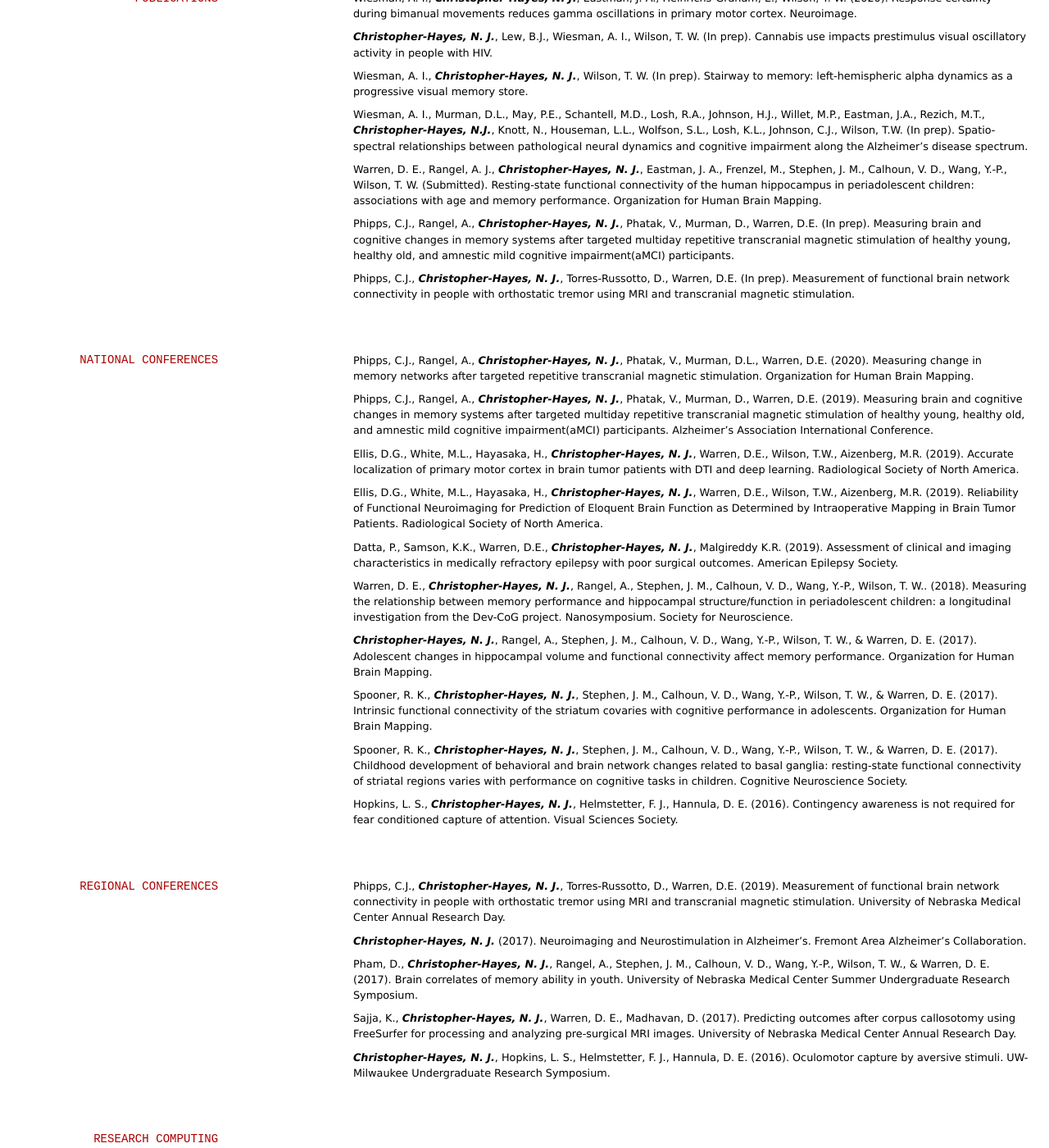
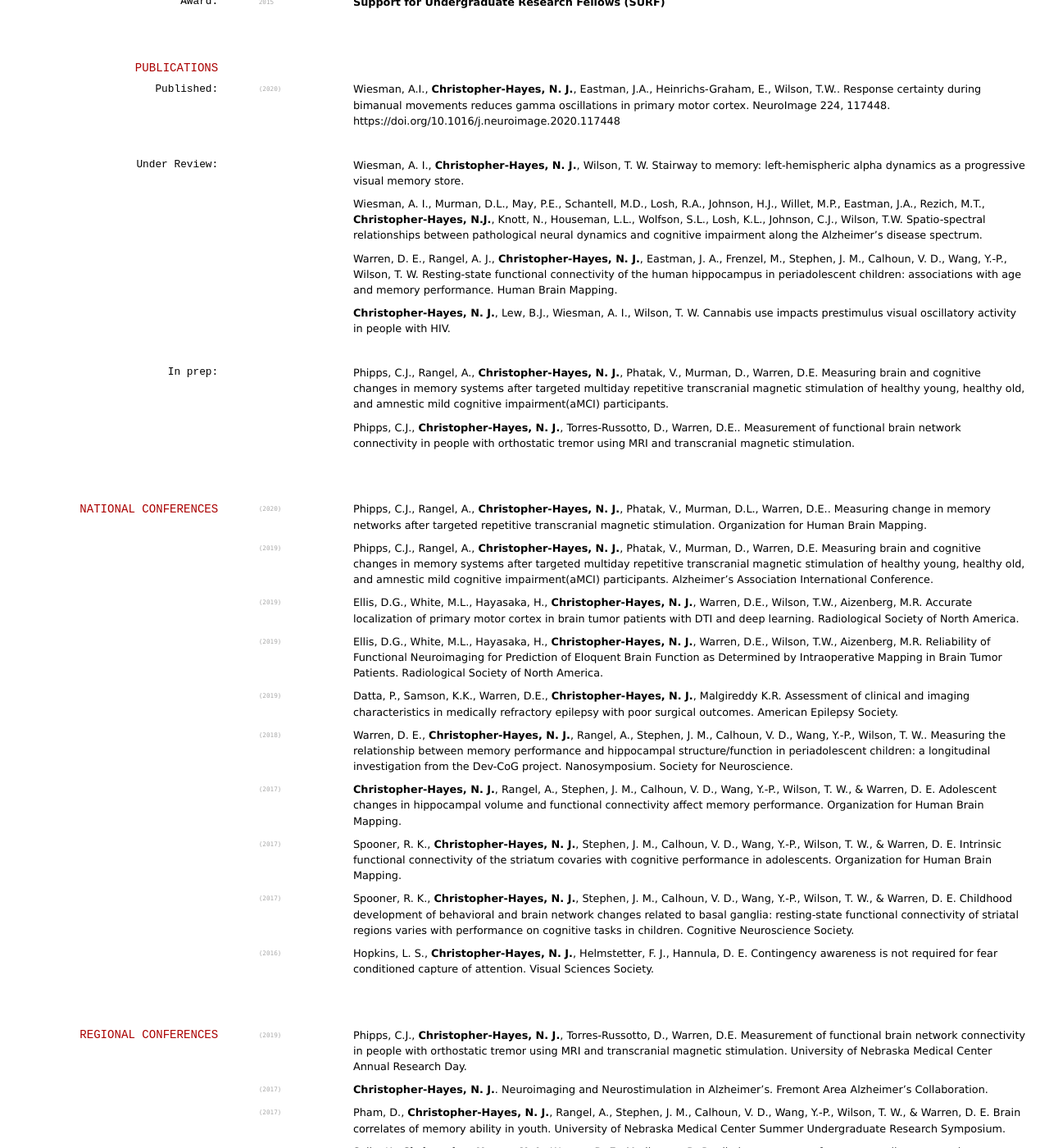
Before and after one commit to nichrishayes/cv, a Jekyll site: the page built from index.md, in a window 1280 px wide and 1400 px high, scrolled down 1724 px. Shown: the whole window at 82% size. Built offline with Jekyll 4.4.1, drawn with Linux system fonts in a browser that asks for light colours; some of the changed text lies outside the part shown.

Commit message:
implemented edits per TWW review

```diff
--- a/index.md
+++ b/index.md
@@ -10,7 +10,7 @@ MEG Research Associate
 <div id="webaddress">
 nichrishayes | at | gmail | dot | com
 <br>
-<!-- <a href="https://nichrishayes.github.io/">Personal website</a> -->
+<!--<a href="https://nichrishayes.github.io/">Personal website</a>-->
 </div>
 
 
@@ -34,12 +34,12 @@ Child Psychology, Psychological Statistics; Research Methods; Neuropsychology; A
 ## PROFESSIONAL RESEARCH EXPERIENCE
 __University of Nebraska Medical Center, Department of Neurological Sciences__
 ### Lab:
-__Digital Imaging and Cognitive Neuroscience (DICoN) Lab__
+__DICoN Lab__
 ### Principal Investigator:
 __Dr. Tony W. Wilson__
 ### Position:
 __MEG Research Associate__
-`2019 - Present`
+`2019 - ____`
 ### Description:
 Processing and analysis of Magnetic Resonance Imaging (MRI), Magnetoencephalography (MEG), Positron Emission Tomography (PET), Arterial Spin Labelling (ASL), and Electromyography (EMG) data; present and lead discussion in weekly lab meetings; develop research studies and cognitive tasks; prepare material for inclusion in scholarly conference presentations and publications; computer and data management; lab wiki development and maintenance; processing pipeline and toolbox development; lab website response form development and database management.
 
@@ -55,20 +55,28 @@ __Dr. David E. Warren__
 ### Position:
 __Clinical Research Associate, Omaha, NE__
 `2016 - 2019`
+
+<br>
+<br>
 ### Description:
 Participant scheduling; participant data collection using Magnetic Resonance Imaging (MRI), Magnetoencephalography (MEG), Neurostimulation, and eye-tracking; data analysis; present and lead discussion in weekly lab meetings; develop, plan, and implement research studies; prepare material for inclusion in scholarly conference presentations and publications; participant-related data entry; computer and data management.
 
+<br>
+<br>
 <br>
 <br>
 
 __University of Wisconsin-Milwaukee, Department of Psychology-Neuroscience__
 ### Lab:
 __MINDfull of Memory Lab__
+
 ### Principal Investigator:
 __Dr. Deborah E. Hannula__
+
 ### Position:
 __Research Assistant__
 `2016 - 2019`
+
 ### Description:
 Participant scheduling; participant data collection using computerized tasks and eye-tracking Software (Eye-Trac 6 & Eyelink 1000); data analysis; present and lead discussion in weekly lab meetings.
 
@@ -77,71 +85,99 @@ Participant scheduling; participant data collection using computerized tasks and
 
 ## FUNDING
 ### Award:
-`Summer 2015`
+`2015`
 __Support for Undergraduate Research Fellows (SURF)__
 
 
+## PUBLICATIONS
+### Published:
+
+`(2020)`
+Wiesman, A.I., __Christopher-Hayes, N. J.__, Eastman, J.A., Heinrichs-Graham, E., Wilson, T.W.. Response certainty during bimanual movements reduces gamma oscillations in primary motor cortex. NeuroImage 224, 117448. https://doi.org/10.1016/j.neuroimage.2020.117448
 
 
-## PUBLICATIONS
+### Under Review:
 
-Wiesman, A. I., *Christopher-Hayes, N. J.*, Eastman, J. A., Heinrichs-Graham, E., Wilson, T. W. (2020). Response certainty during bimanual movements reduces gamma oscillations in primary motor cortex. Neuroimage.
+Wiesman, A. I., __Christopher-Hayes, N. J.__, Wilson, T. W. Stairway to memory: left-hemispheric alpha dynamics as a progressive visual memory store.
 
-*Christopher-Hayes, N. J.*, Lew, B.J., Wiesman, A. I., Wilson, T. W. (In prep). Cannabis use impacts prestimulus visual oscillatory activity in people with HIV.
 
-Wiesman, A. I., *Christopher-Hayes, N. J.*, Wilson, T. W. (In prep). Stairway to memory: left-hemispheric alpha dynamics as a progressive visual memory store.
+Wiesman, A. I., Murman, D.L., May, P.E., Schantell, M.D., Losh, R.A., Johnson, H.J., Willet, M.P., Eastman, J.A., Rezich, M.T., __Christopher-Hayes, N.J.__, Knott, N., Houseman, L.L., Wolfson, S.L., Losh, K.L., Johnson, C.J., Wilson, T.W. Spatio-spectral relationships between pathological neural dynamics and cognitive impairment along the Alzheimer's disease spectrum.
 
-Wiesman, A. I., Murman, D.L., May, P.E., Schantell, M.D., Losh, R.A., Johnson, H.J., Willet, M.P., Eastman, J.A., Rezich, M.T., *Christopher-Hayes, N.J.*, Knott, N., Houseman, L.L., Wolfson, S.L., Losh, K.L., Johnson, C.J., Wilson, T.W. (In prep). Spatio-spectral relationships between pathological neural dynamics and cognitive impairment along the Alzheimer's disease spectrum.
 
-Warren, D. E., Rangel, A. J., *Christopher-Hayes, N. J.*, Eastman, J. A., Frenzel, M., Stephen, J. M., Calhoun, V. D., Wang, Y.-P., Wilson, T. W. (Submitted). Resting-state functional connectivity of the human hippocampus in periadolescent children: associations with age and memory performance. Organization for Human Brain Mapping.
+Warren, D. E., Rangel, A. J., __Christopher-Hayes, N. J.__, Eastman, J. A., Frenzel, M., Stephen, J. M., Calhoun, V. D., Wang, Y.-P., Wilson, T. W. Resting-state functional connectivity of the human hippocampus in periadolescent children: associations with age and memory performance. Human Brain Mapping.
 
-Phipps, C.J., Rangel, A., *Christopher-Hayes, N. J.*, Phatak, V., Murman, D., Warren, D.E. (In prep). Measuring brain and cognitive changes in memory systems after targeted multiday repetitive transcranial magnetic stimulation of healthy young, healthy old, and amnestic mild cognitive impairment(aMCI) participants.
 
-Phipps, C.J., *Christopher-Hayes, N. J.*, Torres-Russotto, D., Warren, D.E. (In prep). Measurement of functional brain network connectivity in people with orthostatic tremor using MRI and transcranial magnetic stimulation.
+__Christopher-Hayes, N. J.__, Lew, B.J., Wiesman, A. I., Wilson, T. W. Cannabis use impacts prestimulus visual oscillatory activity in people with HIV.
+
+
+### In prep:
+
+Phipps, C.J., Rangel, A., __Christopher-Hayes, N. J.__, Phatak, V., Murman, D., Warren, D.E. Measuring brain and cognitive changes in memory systems after targeted multiday repetitive transcranial magnetic stimulation of healthy young, healthy old, and amnestic mild cognitive impairment(aMCI) participants.
+
+
+Phipps, C.J., __Christopher-Hayes, N. J.__, Torres-Russotto, D., Warren, D.E.. Measurement of functional brain network connectivity in people with orthostatic tremor using MRI and transcranial magnetic stimulation.
 
 
 
 ## NATIONAL CONFERENCES
+`(2020)`
+Phipps, C.J., Rangel, A., __Christopher-Hayes, N. J.__, Phatak, V., Murman, D.L., Warren, D.E.. Measuring change in memory networks after targeted repetitive transcranial magnetic stimulation. Organization for Human Brain Mapping.
 
-Phipps, C.J., Rangel, A., *Christopher-Hayes, N. J.*, Phatak, V., Murman, D.L., Warren, D.E. (2020). Measuring change in memory networks after targeted repetitive transcranial magnetic stimulation. Organization for Human Brain Mapping.
 
-Phipps, C.J., Rangel, A., *Christopher-Hayes, N. J.*, Phatak, V., Murman, D., Warren, D.E. (2019). Measuring brain and cognitive changes in memory systems after targeted multiday repetitive transcranial magnetic stimulation of healthy young, healthy old, and amnestic mild cognitive impairment(aMCI) participants. Alzheimer’s Association International Conference.
+`(2019)`Phipps, C.J., Rangel, A., __Christopher-Hayes, N. J.__, Phatak, V., Murman, D., Warren, D.E. Measuring brain and cognitive changes in memory systems after targeted multiday repetitive transcranial magnetic stimulation of healthy young, healthy old, and amnestic mild cognitive impairment(aMCI) participants. Alzheimer’s Association International Conference.
 
-Ellis, D.G., White, M.L., Hayasaka, H., *Christopher-Hayes, N. J.*, Warren, D.E., Wilson, T.W., Aizenberg, M.R. (2019). Accurate localization of primary motor cortex in brain tumor patients with DTI and deep learning. Radiological Society of North America.
+`(2019)`
+Ellis, D.G., White, M.L., Hayasaka, H., __Christopher-Hayes, N. J.__, Warren, D.E., Wilson, T.W., Aizenberg, M.R. Accurate localization of primary motor cortex in brain tumor patients with DTI and deep learning. Radiological Society of North America.
 
-Ellis, D.G., White, M.L., Hayasaka, H., *Christopher-Hayes, N. J.*, Warren, D.E., Wilson, T.W., Aizenberg, M.R. (2019). Reliability of Functional Neuroimaging for Prediction of Eloquent Brain Function as Determined by Intraoperative Mapping in Brain Tumor Patients. Radiological Society of North America.
+`(2019)`
+Ellis, D.G., White, M.L., Hayasaka, H., __Christopher-Hayes, N. J.__, Warren, D.E., Wilson, T.W., Aizenberg, M.R. Reliability of Functional Neuroimaging for Prediction of Eloquent Brain Function as Determined by Intraoperative Mapping in Brain Tumor Patients. Radiological Society of North America.
 
-Datta, P.,  Samson, K.K., Warren, D.E., *Christopher-Hayes, N. J.*,  Malgireddy K.R. (2019). Assessment of clinical and imaging characteristics in medically refractory epilepsy with poor surgical outcomes. American Epilepsy Society.
+`(2019)`
+Datta, P.,  Samson, K.K., Warren, D.E., __Christopher-Hayes, N. J.__,  Malgireddy K.R. Assessment of clinical and imaging characteristics in medically refractory epilepsy with poor surgical outcomes. American Epilepsy Society.
 
-Warren, D. E., *Christopher-Hayes, N. J.*, Rangel, A., Stephen, J. M., Calhoun, V. D., Wang, Y.-P., Wilson, T. W.. (2018). Measuring the relationship between memory performance and hippocampal structure/function in periadolescent children: a longitudinal investigation from the Dev-CoG project. Nanosymposium. Society for Neuroscience.
+`(2018)`
+Warren, D. E., __Christopher-Hayes, N. J.__, Rangel, A., Stephen, J. M., Calhoun, V. D., Wang, Y.-P., Wilson, T. W.. Measuring the relationship between memory performance and hippocampal structure/function in periadolescent children: a longitudinal investigation from the Dev-CoG project. Nanosymposium. Society for Neuroscience.
 
-*Christopher-Hayes, N. J.*, Rangel, A., Stephen, J. M., Calhoun, V. D., Wang, Y.-P., Wilson, T. W., & Warren, D. E. (2017). Adolescent changes in hippocampal volume and functional connectivity affect memory performance. Organization for Human Brain Mapping.
+`(2017)`
+__Christopher-Hayes, N. J.__, Rangel, A., Stephen, J. M., Calhoun, V. D., Wang, Y.-P., Wilson, T. W., & Warren, D. E. Adolescent changes in hippocampal volume and functional connectivity affect memory performance. Organization for Human Brain Mapping.
 
-Spooner, R. K., *Christopher-Hayes, N. J.*, Stephen, J. M., Calhoun, V. D., Wang, Y.-P., Wilson, T. W., & Warren, D. E. (2017). Intrinsic functional connectivity of the striatum covaries with cognitive performance in adolescents. Organization for Human Brain Mapping.
+`(2017)`
+Spooner, R. K., __Christopher-Hayes, N. J.__, Stephen, J. M., Calhoun, V. D., Wang, Y.-P., Wilson, T. W., & Warren, D. E. Intrinsic functional connectivity of the striatum covaries with cognitive performance in adolescents. Organization for Human Brain Mapping.
 
-Spooner, R. K., *Christopher-Hayes, N. J.*, Stephen, J. M., Calhoun, V. D., Wang, Y.-P., Wilson, T. W., & Warren, D. E. (2017). Childhood development of behavioral and brain network changes related
-to basal ganglia: resting-state functional connectivity of striatal regions varies with performance on
+`(2017)`
+Spooner, R. K., __Christopher-Hayes, N. J.__, Stephen, J. M., Calhoun, V. D., Wang, Y.-P., Wilson, T. W., & Warren, D. E. Childhood development of behavioral and brain network changes related to basal ganglia: resting-state functional connectivity of striatal regions varies with performance on
 cognitive tasks in children. Cognitive Neuroscience Society.
 
-Hopkins, L. S., *Christopher-Hayes, N. J.*, Helmstetter, F. J., Hannula, D. E. (2016). Contingency awareness is not required for fear conditioned capture of attention. Visual Sciences Society.
+`(2016)`
+Hopkins, L. S., __Christopher-Hayes, N. J.__, Helmstetter, F. J., Hannula, D. E. Contingency awareness is not required for fear conditioned capture of attention. Visual Sciences Society.
+
 
 
 
 ## REGIONAL CONFERENCES
 
-Phipps, C.J., *Christopher-Hayes, N. J.*, Torres-Russotto, D., Warren, D.E. (2019). Measurement of functional brain network connectivity in people with orthostatic tremor using MRI and transcranial magnetic stimulation. University of Nebraska Medical Center Annual Research Day.
+`(2019)`
+Phipps, C.J., __Christopher-Hayes, N. J.__, Torres-Russotto, D., Warren, D.E. Measurement of functional brain network connectivity in people with orthostatic tremor using MRI and transcranial magnetic stimulation. University of Nebraska Medical Center Annual Research Day.
 
-*Christopher-Hayes, N. J.* (2017). Neuroimaging and Neurostimulation in Alzheimer’s. Fremont Area Alzheimer’s Collaboration.
+`(2017)`
+__Christopher-Hayes, N. J.__. Neuroimaging and Neurostimulation in Alzheimer’s. Fremont Area Alzheimer’s Collaboration.
 
-Pham, D., *Christopher-Hayes, N. J.*, Rangel, A., Stephen, J. M., Calhoun, V. D., Wang, Y.-P., Wilson, T. W., & Warren, D. E. (2017). Brain correlates of memory ability in youth. University of Nebraska Medical Center Summer Undergraduate Research Symposium.
+`(2017)`
+Pham, D., __Christopher-Hayes, N. J.__, Rangel, A., Stephen, J. M., Calhoun, V. D., Wang, Y.-P., Wilson, T. W., & Warren, D. E. Brain correlates of memory ability in youth. University of Nebraska Medical Center Summer Undergraduate Research Symposium.
 
-Sajja, K., *Christopher-Hayes, N. J.*, Warren, D. E., Madhavan, D. (2017). Predicting outcomes after corpus callosotomy using FreeSurfer for processing and analyzing pre-surgical MRI images. University of Nebraska Medical Center Annual Research Day.
+`(2017)`
+Sajja, K., __Christopher-Hayes, N. J.__, Warren, D. E., Madhavan, D. Predicting outcomes after corpus callosotomy using FreeSurfer for processing and analyzing pre-surgical MRI images. University of Nebraska Medical Center Annual Research Day.
 
-*Christopher-Hayes, N. J.*, Hopkins, L. S., Helmstetter, F. J., Hannula, D. E. (2016). Oculomotor capture by aversive stimuli. UW-Milwaukee Undergraduate Research Symposium.
+`(2016)`
+__Christopher-Hayes, N. J.__, Hopkins, L. S., Helmstetter, F. J., Hannula, D. E. Oculomotor capture by aversive stimuli. UW-Milwaukee Undergraduate Research Symposium.
 
 
 
-
+<br>
+<br>
+<br>
+<br>
+<br>
 ## RESEARCH COMPUTING
 
 ### Software:
@@ -181,12 +217,14 @@ __La Fleur Law Office, S.C., Milwaukee, WI__
 ### Position:
 __Firm Administrator__
 `2015 – 2016`
+
 ### Description:
 Lead account operator; lead point of contact for all customer account matters; develop long-lasting advisor relationships with clients.
 
 ### Position:
 __Law Clerk__
 `2012 – 2015`
+
 ### Description:
 General office management; legal document preparation; legal research; correspond with clients, courts, and attorneys.
 
@@ -197,22 +235,27 @@ __Men's Panther Soccer Club, University of Wisconsin-Milwaukee__
 ### Position:
 __President__
 `2015 – 2016`
+
 ### Description:
 Team Management; fundraising; treasury; council leader; marketing.
 
-
+<br>
+<br>
+<br>
+<br>
+<br>
 ## CERTIFICATIONS
 
 Transcranial Magnetic Stimulation (NBS System 5.1)
 `2017`
 
 MRI Safety
-`2014 – Present`
+`2014 – ____`
 
 Collaborative Institutional Training Initiative (CITI),
 IRB Biomedical and Social & Behavioral Combined
 Researchers Curriculum
-`2014 – Present`
+`2014 – ____`
 
 ## SCIENTIFIC COMMUNITY OUTREACH
 
@@ -241,8 +284,8 @@ Associate Professor, Department of Neurological Sciences
 University of Nebraska Medical Center
 988440 Nebraska Medical Center
 Omaha, NE 68198-8440
-Phone: 402-559-6444
-Email: twwilson@unmc.edu
+402-559-6444
+twwilson@unmc.edu
 
 *Dr. Deborah E. Hannula*
 Associate Professor, Associate Chair, Department of Psychology
@@ -266,16 +310,8 @@ Professor, Department of Neurological Sciences
 University of Nebraska Medical Center
 988440 Nebraska Medical Center
 Omaha, NE 68198-8440
-Phone:  402-559-6591
-Email: dlmurman@unmc.edu
-
-*Dr. David E. Warren*
-Assistant Professor, Department of Neurological Sciences
-University of Nebraska Medical Center
-988440 Nebraska Medical Center
-Omaha, NE 68198-8440
-Phone: (402) 559-5805
-Email: david.warren@unmc.edu
+(402) 559-6591
+dlmurman@unmc.edu
 
 
 <!-- ### Footer
```
Also changed, not shown: other parts of index.md (+9 -8 lines).
